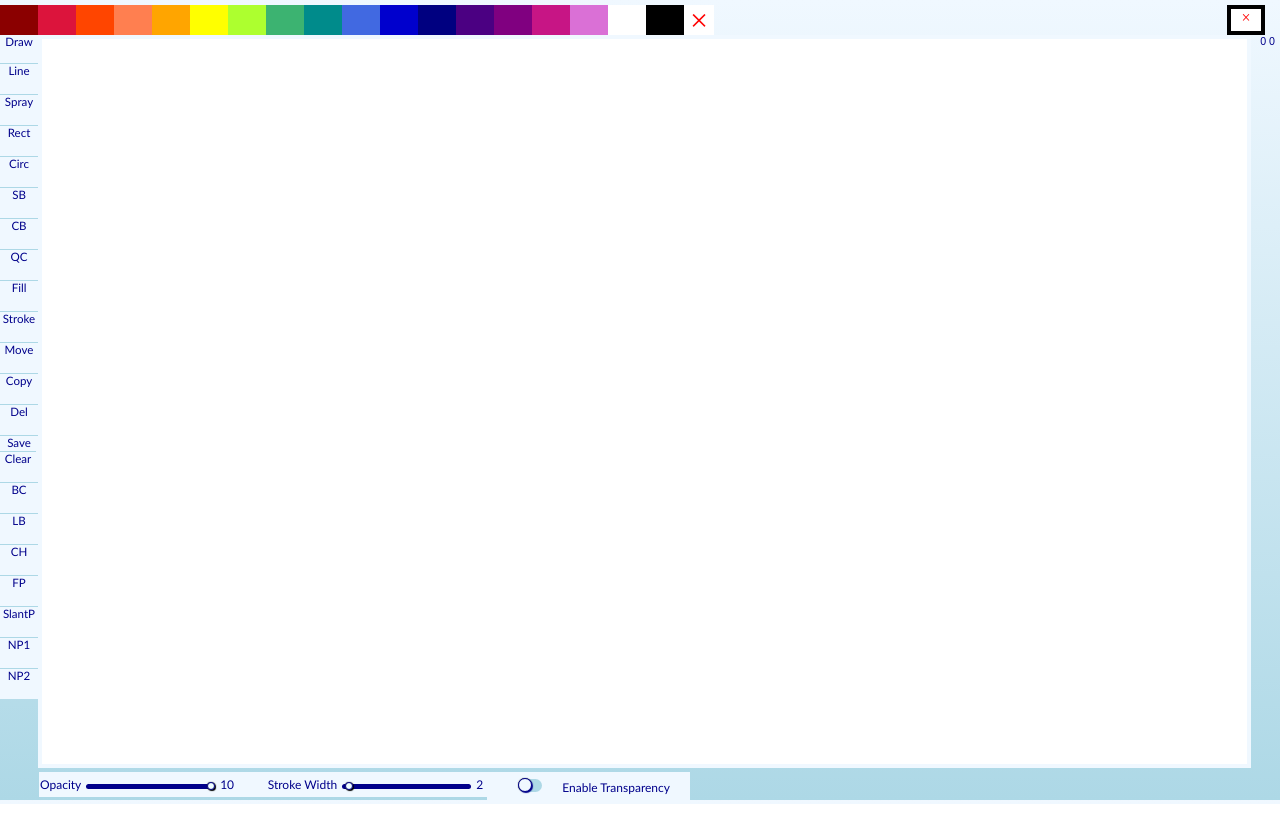
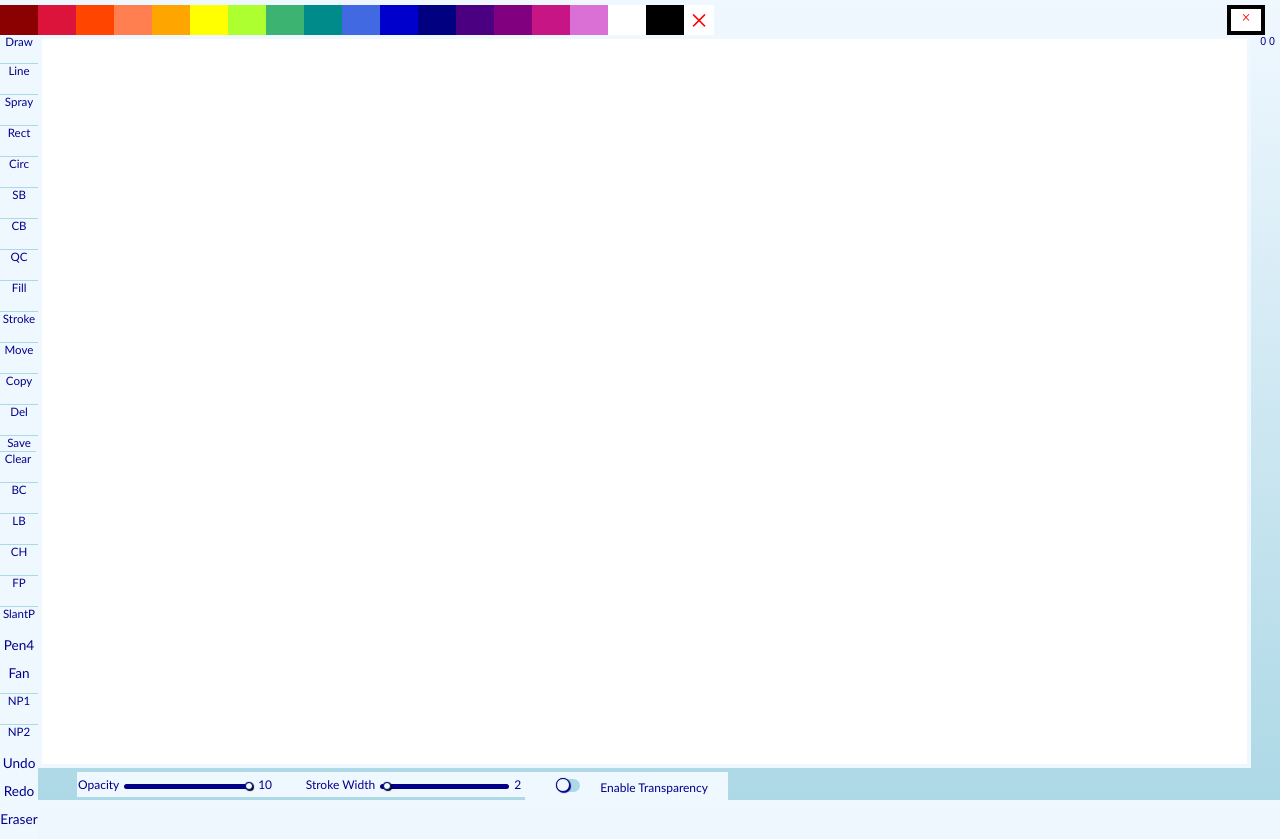
Before and after one commit to kristenbrowncodes/scribble, a plain HTML site: page index.html in a window 1280 px wide. Before the commit the page ends 804 px from the top, so only its background shows below. Drawn offline with nearby package versions, Linux system fonts and the light colour scheme.

Commit message:
Update index.html

```diff
--- a/index.html
+++ b/index.html
@@ -216,7 +216,7 @@ input[type=range]::-ms-fill-upper {
 
 		</style>
 	<script type="text/javascript" src="//ajax.googleapis.com/ajax/libs/jquery/2.1.0/jquery.min.js"></script>
-	<script type="text/javascript" src="scribble17.js"></script>
+	<script type="text/javascript" src="scribble18.js"></script>
 	<script type="text/javascript" src="init.js"></script>
 	</head>
 	<body>
@@ -277,8 +277,13 @@ input[type=range]::-ms-fill-upper {
 				<div id="cHatch" title="Cross-Hatching Brush" style="width:38px; height:28px; float:left;">CH</div><div style="clear: both;"></div>
 				<div id="fPen" title="Fountain Pen" style="width:38px; height:28px; float:left;">FP</div><div style="clear: both;"></div>
 				<div id="pen3" title="Slanted pen" style="width:38px; height:28px; float:left;">SlantP</div><div style="clear: both;"></div>
+				<div id="pen4" title="Slanted pen" style="width:38px; height:28px; float:left;">Pen4</div><div style="clear: both;"></div>
+				<div id="pen5" title="Fanned out" style="width:38px; height:28px; float:left;">Fan</div><div style="clear: both;"></div>
 				<div id="NP1" title="Neighboring points tool 1" style="width:38px; height:28px; float:left;">NP1</div><div style="clear: both;"></div>
 				<div id="NP2" title="Neighboring points tool 2" style="width:38px; height:28px; float:left;">NP2</div><div style="clear: both;"></div>
+				<div id="undo" title="Undo" style="width:38px; height:28px; float:left;">Undo</div><div style="clear: both;"></div>
+				<div id="redo" title="Redo" style="width:38px; height:28px; float:left;">Redo</div><div style="clear: both;"></div>
+				<div id="eraser" title="Erase" style="width:38px; height:28px; float:left;">Eraser</div><div style="clear: both;"></div>
 
 
 			</div>
```
